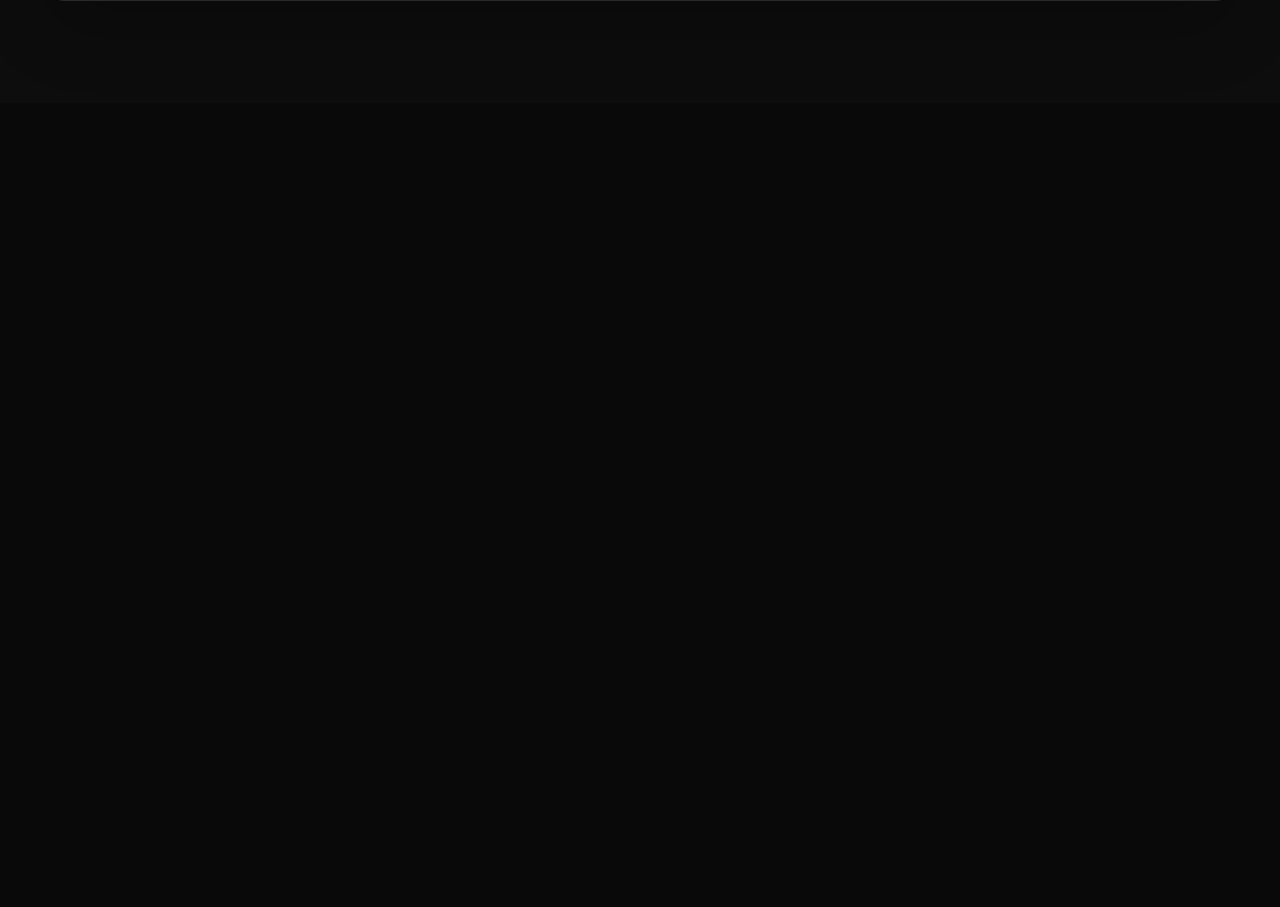
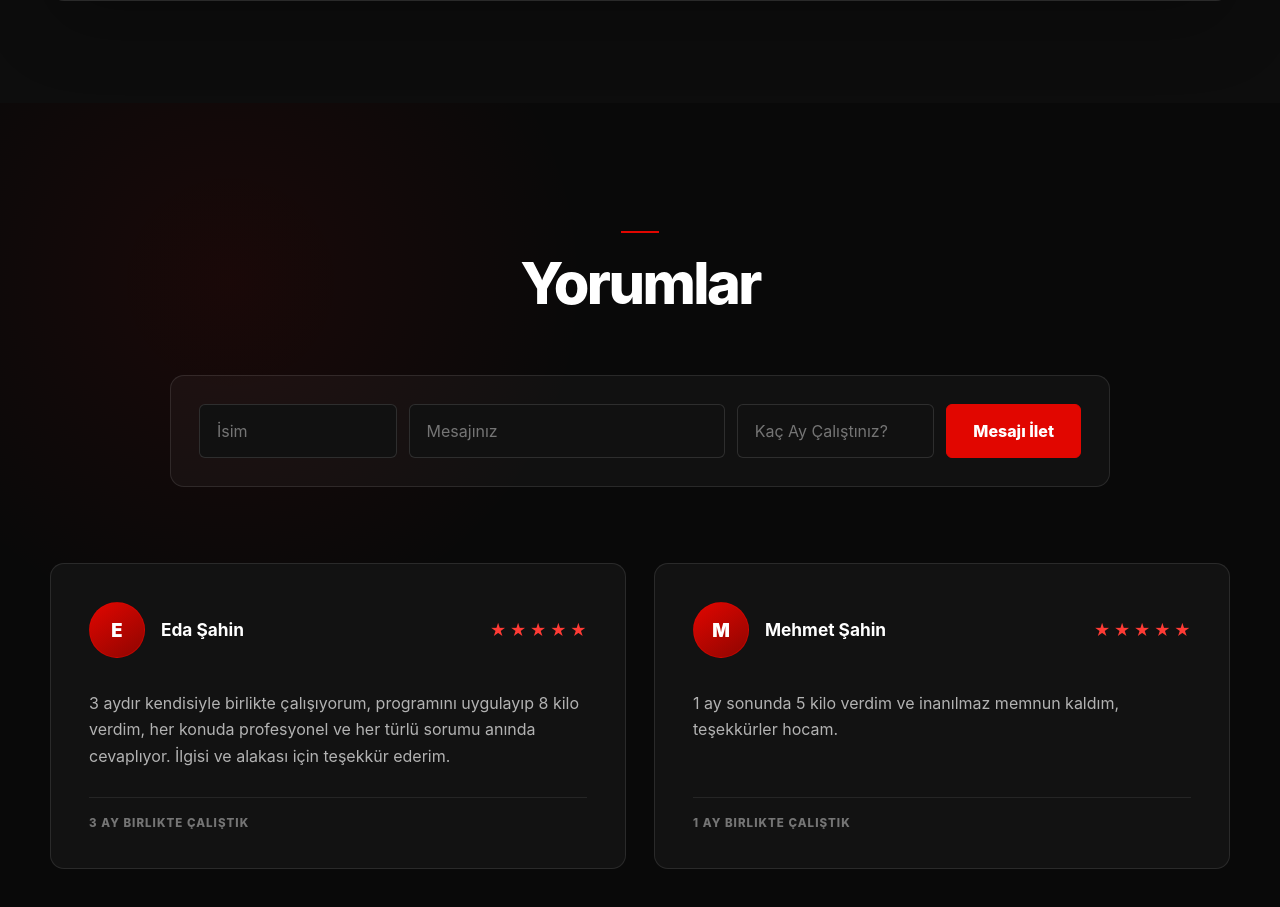
Before and after one commit to yigityilmaz16/pt-website, a React (Vite) app: page / in a window 1280 px wide. Shown: the part 4091-4998 px from the top of the page. Before the commit the page ends 4194 px from the top, so only its background shows below. Built offline with nearby package versions, Linux system fonts and the light colour scheme.

Commit message:
feat: implement testimonials section with review cards

```diff
--- a/src/App.css
+++ b/src/App.css
@@ -1842,3 +1842,236 @@
       );
   }
 }
+
+/* ========================================
+   TESTIMONIALS
+======================================== */
+
+.testimonials {
+  padding: clamp(88px, 10vw, 140px) 24px;
+  overflow: hidden;
+  color: #fff;
+  background:
+    radial-gradient(circle at 18% 20%, rgba(225, 6, 0, 0.08), transparent 28%),
+    #090909;
+}
+
+.testimonials-header {
+  width: min(100%, 1180px);
+  margin: 0 auto clamp(38px, 5vw, 62px);
+  text-align: center;
+}
+
+.testimonials-header::before {
+  width: 38px;
+  height: 2px;
+  margin: 0 auto 22px;
+  display: block;
+  background: #e10600;
+  content: "";
+}
+
+.testimonials-header h4 {
+  margin: 0;
+  font-size: clamp(2.25rem, 4.5vw, 4rem);
+  font-weight: 850;
+  letter-spacing: -0.045em;
+  line-height: 1;
+}
+
+/* Testimonials form */
+.testimonials-submit {
+  width: min(100%, 940px);
+  margin: 0 auto clamp(48px, 6vw, 76px);
+  padding: clamp(18px, 2.4vw, 28px);
+  display: grid;
+  grid-template-columns: 1fr 1.6fr 1fr auto;
+  gap: 12px;
+  border: 1px solid rgba(255, 255, 255, 0.1);
+  border-radius: 14px;
+  background: rgba(255, 255, 255, 0.035);
+}
+
+.testimonials-field,
+.testimonials-submit button {
+  min-width: 0;
+  min-height: 54px;
+  border-radius: 6px;
+  font: inherit;
+}
+
+.testimonials-field {
+  width: 100%;
+  padding: 0 17px;
+  border: 1px solid rgba(255, 255, 255, 0.12);
+  outline: none;
+  color: #fff;
+  background: #111;
+  transition:
+    border-color 180ms ease,
+    background-color 180ms ease;
+}
+
+.testimonials-field::placeholder {
+  color: rgba(255, 255, 255, 0.42);
+}
+
+.testimonials-field:focus {
+  border-color: rgba(225, 6, 0, 0.72);
+  background: #151515;
+}
+
+.testimonials-submit button {
+  padding: 0 26px;
+  border: 1px solid #e10600;
+  color: #fff;
+  background: #e10600;
+  font-weight: 800;
+  cursor: pointer;
+  transition:
+    background-color 180ms ease,
+    border-color 180ms ease,
+    transform 180ms ease;
+}
+
+/* Testimonial cards */
+.testimonials-grid {
+  width: min(100%, 1180px);
+  margin: 0 auto;
+  display: grid;
+  grid-template-columns: repeat(2, minmax(0, 1fr));
+  gap: clamp(18px, 2.2vw, 28px);
+}
+
+.testimonial-card {
+  min-width: 0;
+  padding: clamp(26px, 3vw, 38px);
+  display: grid;
+  grid-template-columns: 56px 1fr auto;
+  grid-template-rows: auto auto 1fr auto;
+  gap: 4px 16px;
+  border: 1px solid rgba(255, 255, 255, 0.1);
+  border-radius: 14px;
+  background: #121212;
+}
+
+.testimonial-avatar {
+  width: 56px;
+  height: 56px;
+  grid-row: 1 / 3;
+  display: grid;
+  place-items: center;
+  border: 1px solid rgba(225, 6, 0, 0.5);
+  border-radius: 50%;
+  color: #fff;
+  background: linear-gradient(145deg, #e10600, #8e0501);
+  font-size: 1.15rem;
+  font-weight: 900;
+}
+
+.testimonial-card h4 {
+  grid-row: 1 / 3;
+  align-self: center;
+  margin: 0;
+  color: #fff;
+  font-size: 1.08rem;
+  line-height: 1.2;
+}
+
+.testimonial-rating {
+  grid-column: 3;
+  grid-row: 1 / 3;
+  align-self: center;
+  display: flex;
+  gap: 3px;
+  color: #ff3b35;
+  font-size: 1rem;
+  letter-spacing: 0.02em;
+}
+
+.testimonial-card > p:not(.testimonial-duration) {
+  grid-column: 1 / -1;
+  margin: 28px 0 24px;
+  color: rgba(255, 255, 255, 0.68);
+  font-size: 1rem;
+  line-height: 1.65;
+}
+
+.testimonial-duration {
+  grid-column: 1 / -1;
+  margin: 0;
+  padding-top: 18px;
+  border-top: 1px solid rgba(255, 255, 255, 0.08);
+  color: rgba(255, 255, 255, 0.42);
+  font-size: 0.72rem;
+  font-weight: 800;
+  letter-spacing: 0.09em;
+  text-transform: uppercase;
+}
+
+/* Testimonials interactions */
+@media (hover: hover) and (pointer: fine) {
+  .testimonials-submit button:hover {
+    border-color: #ff2019;
+    background: #ff2019;
+    transform: translateY(-2px);
+  }
+}
+
+/* Testimonials responsive */
+@media (max-width: 900px) {
+  .testimonials-submit {
+    grid-template-columns: 1fr 1fr;
+  }
+
+  .testimonials-submit button {
+    width: 100%;
+  }
+}
+
+@media (max-width: 700px) {
+  .testimonials {
+    padding: 76px 18px 88px;
+  }
+
+  .testimonials-grid,
+  .testimonials-submit {
+    grid-template-columns: 1fr;
+  }
+
+  .testimonials-submit {
+    margin-bottom: 42px;
+    padding: 16px;
+  }
+
+  .testimonial-card {
+    grid-template-columns: 50px 1fr;
+    padding: 24px 20px;
+  }
+
+  .testimonial-avatar {
+    width: 50px;
+    height: 50px;
+  }
+
+  .testimonial-card h4 {
+    grid-row: 1;
+  }
+
+  .testimonial-rating {
+    grid-column: 2;
+    grid-row: 2;
+    justify-self: start;
+  }
+
+  .testimonial-card > p:not(.testimonial-duration) {
+    margin: 24px 0 20px;
+  }
+}
+
+@media (prefers-reduced-motion: reduce) {
+  .testimonials-field,
+  .testimonials-submit button {
+    transition: none;
+  }
+}
--- a/src/App.jsx
+++ b/src/App.jsx
@@ -4,8 +4,8 @@ import Hero from './sections/Hero'
 import About from './sections/About'
 import Services from './sections/Services'
 import Transformations from './sections/Transformations'
+import Testimonials from './sections/Testimonials'
 
-const Testimonials = () => <section id="testimonials" />
 const Faq = () => <section id="faq" />
 const Contact = () => <section id="contact" />
 const Footer = () => <footer />
--- a/src/sections/Testimonials.jsx
+++ b/src/sections/Testimonials.jsx
@@ -0,0 +1,61 @@
+import { useState } from "react";
+
+function Testimonials(){
+    const [name,setName] =useState("");
+    const [comment,setComment] = useState("");
+    const [duration,setDuration] = useState("");
+    const comments=[
+        {
+            id:1,
+            name:"Eda Şahin",
+            comment:"3 aydır kendisiyle birlikte çalışıyorum, programını uygulayıp 8 kilo verdim, her konuda profesyonel ve her türlü sorumu anında cevaplıyor. İlgisi ve alakası için teşekkür ederim.",
+            duration:"3",
+            rating:"5"
+        },
+        {
+            id:2,
+            name:"Mehmet Şahin",
+            comment:"1 ay sonunda 5 kilo verdim ve inanılmaz memnun kaldım, teşekkürler hocam.",
+            duration:"1",
+            rating:"5"
+        }
+
+    ];
+     function handleSubmit(e){
+        e.preventDefault();
+        console.log("Selam");
+    }
+    return(
+        <section id="testimonials" className="testimonials">
+            <div className="testimonials-header">
+                <h4>Yorumlar</h4>
+            </div>
+            <form className="testimonials-submit" onSubmit={handleSubmit}>
+                 <input className="testimonials-field" type="text" placeholder="İsim" required value={name} onChange={(e)=>setName(e.target.value)}></input>
+                 <input className="testimonials-field" type="text" placeholder="Mesajınız" required value={comment} onChange={(e)=>setComment(e.target.value)}></input>
+                 <input className="testimonials-field" type="number" placeholder="Kaç Ay Çalıştınız?" required value={duration} onChange={(e)=>setDuration(e.target.value)}></input>
+                 <button type="submit">Mesajı İlet</button>
+            </form>
+
+            <div className="testimonials-grid">
+                {comments.map((comment) =>
+                <div className="testimonial-card" key={comment.id}>
+                    <span className="testimonial-avatar" aria-hidden="true">{comment.name.charAt(0)}</span>
+                    <h4>{comment.name}</h4>
+                    <div className="testimonial-rating" aria-label={`${comment.rating} üzerinden 5 yıldız`}>
+                        {Array.from({length: Number(comment.rating)}, (_, index) =>
+                            <span key={index} aria-hidden="true">★</span>
+                        )}
+                    </div>
+                    <p>{comment.comment}</p>
+                    <p className="testimonial-duration">{comment.duration} Ay Birlikte Çalıştık</p>
+                </div>
+
+                )}
+            </div>
+
+        </section>
+    )
+}
+
+export default Testimonials;
```
